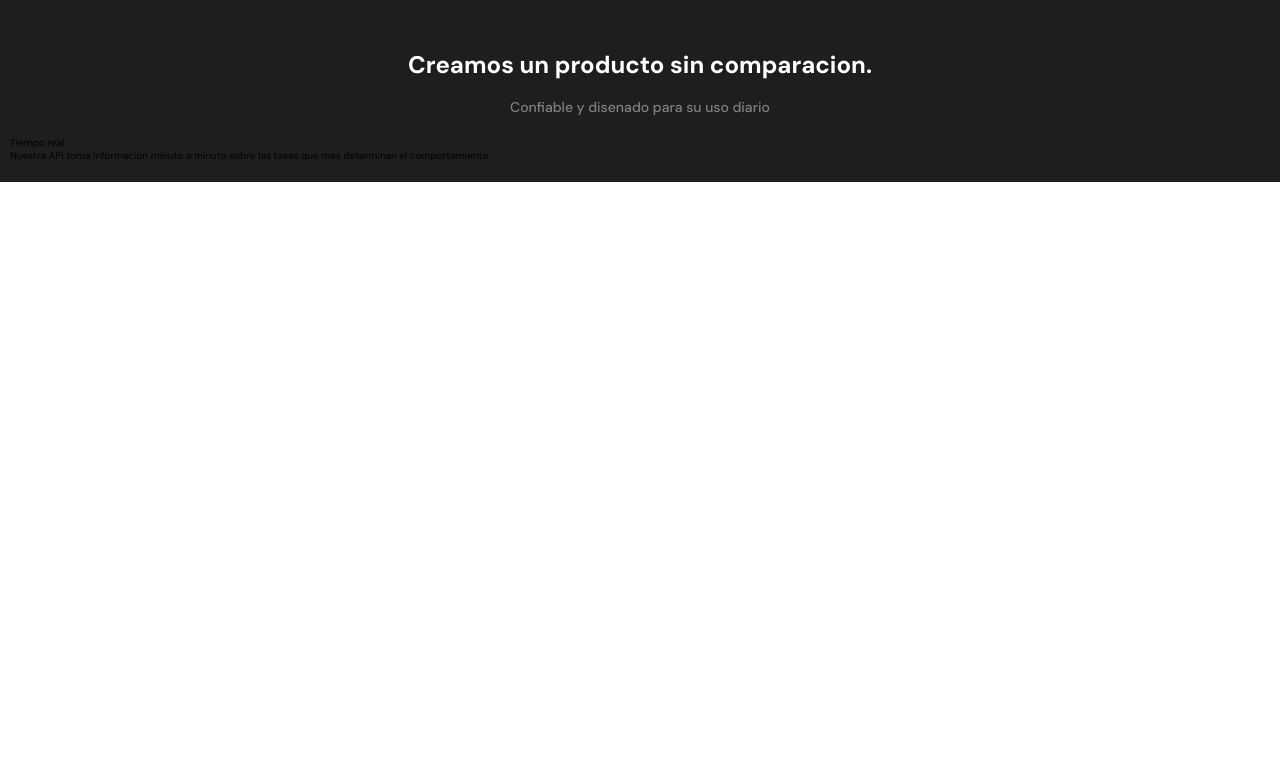
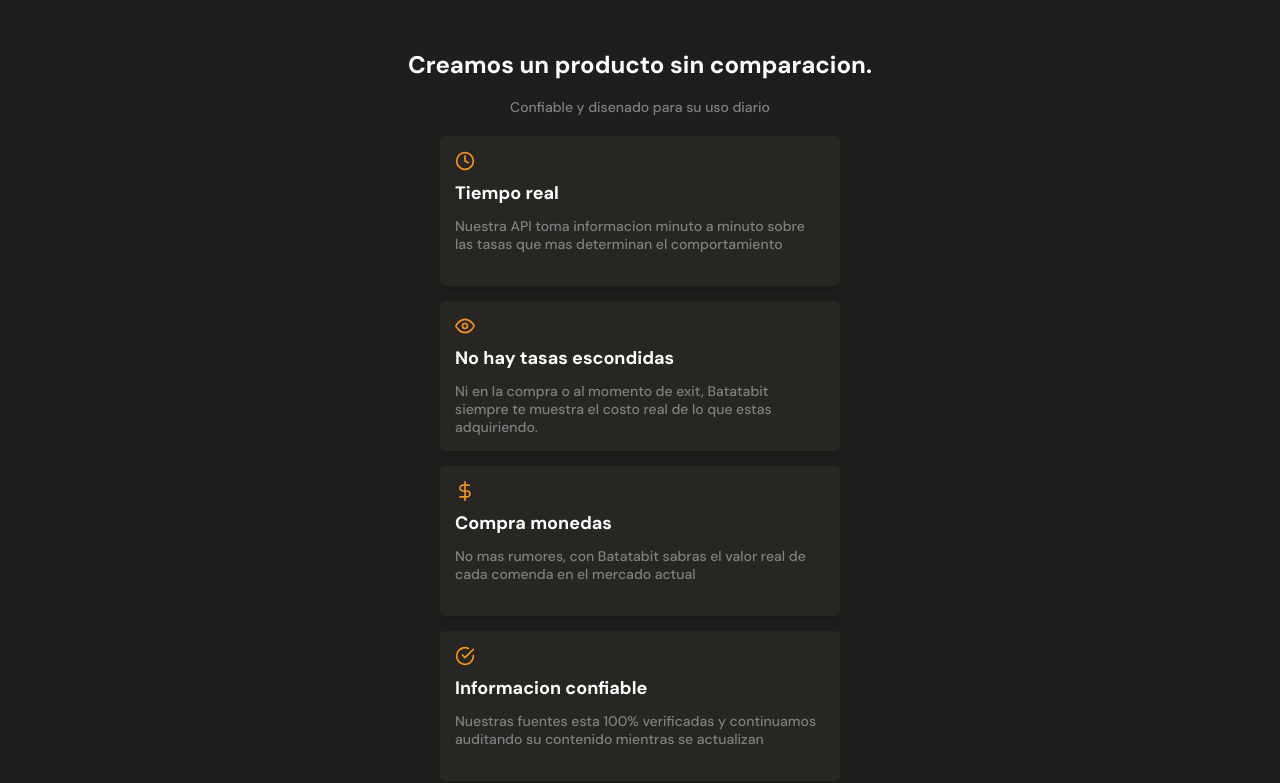
Before and after one commit to AMilesot/LandingBatatabit, a plain HTML site: page index.html in a window 1280 px wide. Shown: the part 1174-1957 px from the top of the page. Before the commit the page ends 1356 px from the top, so only its background shows below. Drawn offline with Linux system fonts and the light colour scheme.

Commit message:
Se agregan tarjetas ya estilizadas

```diff
--- a/index.html
+++ b/index.html
@@ -91,8 +91,23 @@
             <section class="product-cards--container">
                 <article class="product-detail--card">
                     <span class="clock"></span>
-                    <p class="prodcut--card-title">Tiempo real</p>
+                    <p class="product--card-title">Tiempo real</p>
                     <p class="product--card-body">Nuestra API toma informacion minuto a minuto sobre las tasas que mas determinan el comportamiento</p>
+                </article>
+                <article class="product-detail--card">
+                    <span class="view"></span>
+                    <p class="product--card-title">No hay tasas escondidas</p>
+                    <p class="product--card-body">Ni en la compra o al momento de exit, Batatabit siempre te muestra el costo real de lo que estas adquiriendo.</p>
+                </article>
+                <article class="product-detail--card">
+                    <span class="price"></span>
+                    <p class="product--card-title">Compra monedas</p>
+                    <p class="product--card-body">No mas rumores, con Batatabit sabras el valor real de cada comenda en el mercado actual</p>
+                </article>
+                <article class="product-detail--card">
+                    <span class="check"></span>
+                    <p class="product--card-title">Informacion confiable</p>
+                    <p class="product--card-body">Nuestras fuentes esta 100% verificadas y continuamos auditando su contenido mientras se actualizan</p>
                 </article>
             </section>
 
--- a/styles.css
+++ b/styles.css
@@ -307,3 +307,56 @@ main {
     line-height: 1.8rem;
     color: #808080;
 }
+
+.product-detail--card {
+    width: 90%;
+    min-width: 288px;
+    max-width: 400px;
+    height: 150px;
+    margin: 15px auto;
+    padding: 15px;
+    background-color: var(--black);
+    border-radius: 5px;
+    box-shadow: 0 4px 8px rgba(0, 0, 0, 0.16);
+}
+
+.clock {
+    background-image: url('./assets/icons/clock.svg');
+}
+
+.view {
+    background-image: url('./assets/icons/eye.svg');
+}
+
+.price {
+    background-image: url('./assets/icons/dollar-sign.svg');
+}
+
+.check {
+    background-image: url('./assets/icons/check-circle.svg');
+}
+
+.product-detail--card  span{
+    display: inline-block;
+    width: 20px;
+    height: 20px;
+    margin-bottom: 10px;
+    background-size: cover;
+    background-position: center;
+    background-repeat: no-repeat;
+}
+
+.product--card-title {
+    margin-bottom: 15px;
+    font-size: 1.8rem;
+    font-weight: bold;
+    line-height: 1.8rem;
+    color: var(--just-white);
+}
+
+.product--card-body {
+    font-size: 1.4rem;
+    font-weight: 500;
+    line-height: 1.8rem;
+    color: #808080;
+}
```
